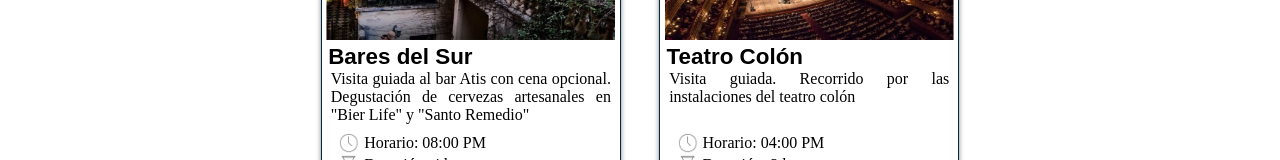
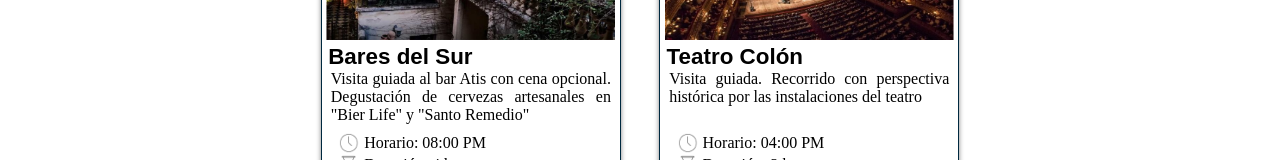
Before and after one commit to vdelaconcep/integrador1, a plain HTML site: page index.html in a window 1280 px wide. Shown: the part 2142-2302 px from the top of the page. Drawn offline with Linux system fonts and the light colour scheme.

Commit message:
Proyecto listo para entregar

```diff
--- a/index.html
+++ b/index.html
@@ -470,7 +470,7 @@
                 <a class="card_vinculo" href="./pages/contacto.html">
                     <img class="card_img" src="./assets/img/teatro_colon.jpg" alt="Teatro Colón">
                     <h1 class="card_titulo">Teatro Colón</h1>
-                    <p class="card_detalle">Visita guiada. Recorrido por las instalaciones del teatro colón</p>
+                    <p class="card_detalle">Visita guiada. Recorrido con perspectiva histórica por las instalaciones del teatro</p>
                 </a>
                 <div class="horario_precio_reserva">
                     <div class="card_horario">
```
Also changed, not shown: assets/img/alta.jpg.
